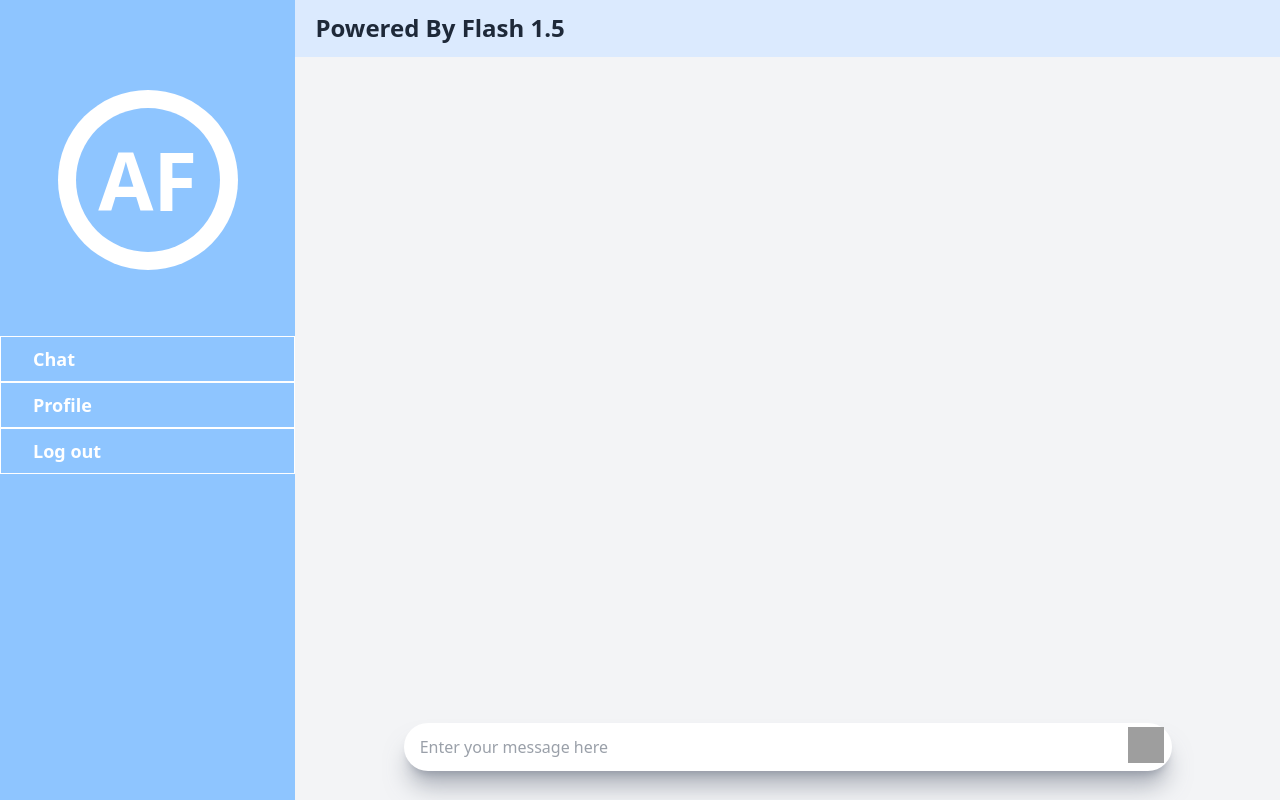
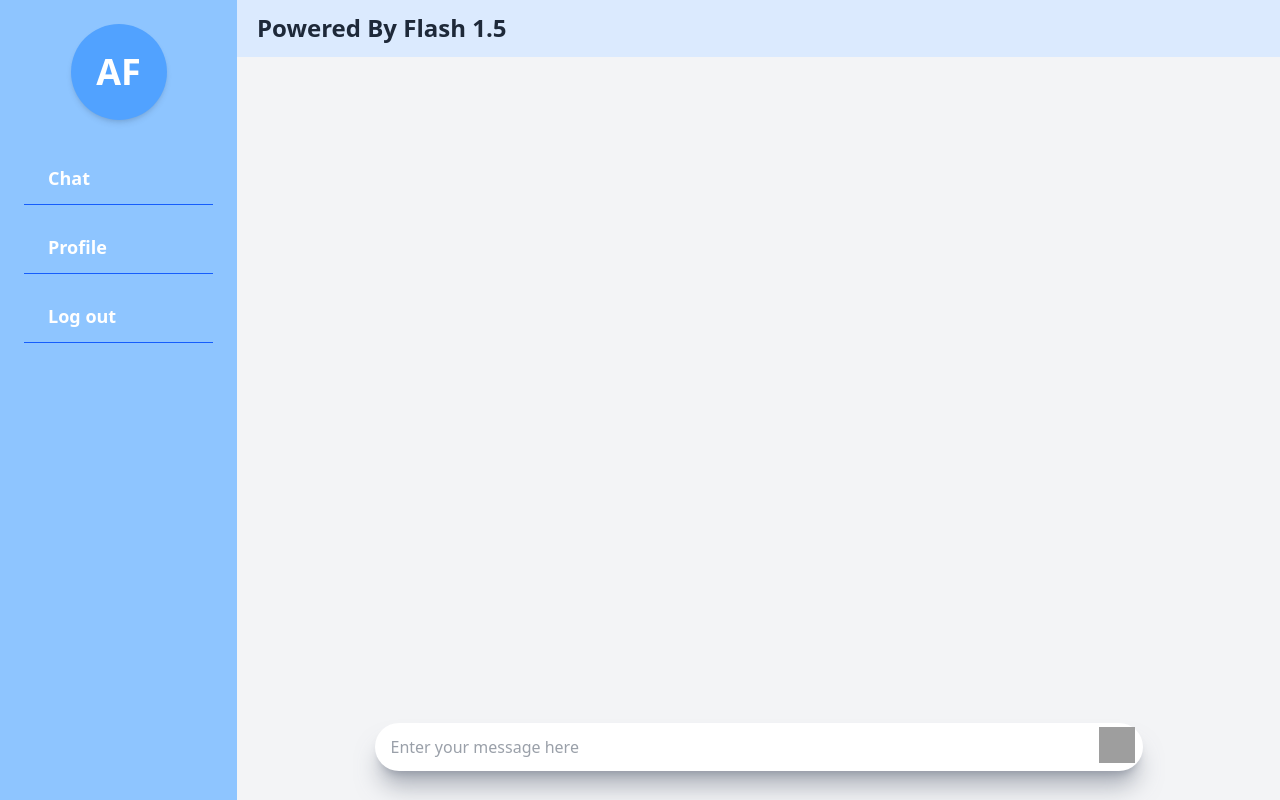
Before and after one commit to Muhammad-Abdullah-Feroz/ChatBot, a React (Vite) app: page / in a window 1280 px wide. Built offline with nearby package versions, Linux system fonts and the light colour scheme; grey boxes are pictures that could not be loaded.

Commit message:
changed the styling of sidebar

```diff
--- a/src/components/Sidebar.jsx
+++ b/src/components/Sidebar.jsx
@@ -5,33 +5,44 @@ const Sidebar = ({ user }) => {
   const [initials, setInitials] = useState("")
 
   useEffect(() => {
-    console.log(user)
     if (user) {
       const names = user.split(" ")
-      const initials = names[0].charAt(0) + names[1].charAt(0)
-      setInitials(initials)
+      const initials = names[0]?.charAt(0) + names[1]?.charAt(0)
+      setInitials(initials.toUpperCase()) // Make initials uppercase for consistency
     }
-
   }, [user])
 
-
   return (
-    <>
-      <div className='sidebar w-[30%] h-full bg-blue-300'>
-        <div className='flex flex-col  h-full'>
-          <div className='flex justify-center items-center h-[25%] mt-20'>
-            <div className='flex justify-center bg-amer-100 bg-white items-center h-[90%] aspect-square rounded-full'>
-              <div className='rounded-full bg-blue-300 hover:scale-105 hover:bg-blue-500 transition-transform text-white flex items-center justify-center h-[80%] aspect-square text-[500%] font-bold'>{initials}</div>
-            </div>
-          </div>
-          <div className="menu mt-14 overflow-hidden">
-            <div className="profile p-2 px-8 hover:bg-blue-500 hover:scale-105 transition-transform text-lg font-black flex items-center border text-white">Chat</div>
-            <div className="profile p-2 px-8 hover:bg-blue-500 hover:scale-105 transition-transform text-lg font-black flex items-center border text-white">Profile</div>
-            <div className="profile p-2 px-8 hover:bg-blue-500 hover:scale-105 transition-transform text-lg font-black flex items-center border text-white">Log out</div>
-          </div>
+    <div className="sidebar w-[280px] h-full bg-blue-300 p-6 space-y-8">
+      {/* User Avatar Section */}
+      <div className="flex justify-center items-center">
+        <div className="flex justify-center items-center w-24 h-24 bg-blue-400 rounded-full shadow-md hover:bg-blue-500 transition duration-200">
+          <div className="text-4xl font-bold text-white">{initials}</div>
         </div>
       </div>
-    </>
+
+      {/* Sidebar Menu */}
+      <div className="menu cursor-pointer space-y-4">
+        <div>
+          <div className="profile border-b-blue-800  p-3 px-6 rounded-lg text-lg font-semibold text-white hover:bg-blue-500 hover:scale-105 transition-all">
+            Chat
+          </div>
+          <div className='h-[1px] bg-blue-600' ></div>
+        </div>
+        <div>
+          <div className="profile  border-b-blue-800 p-3 px-6 rounded-lg text-lg font-semibold text-white hover:bg-blue-500 hover:scale-105 transition-all">
+            Profile
+          </div>
+          <div className='h-[0.5px] bg-blue-600' ></div>
+        </div>
+        <div>
+          <div className="profile  border-b-blue-800 p-3 px-6 rounded-lg text-lg font-semibold text-white hover:bg-blue-500 hover:scale-105 transition-all">
+            Log out
+          </div>
+          <div className='h-[1px] bg-blue-600' ></div>
+        </div>
+      </div>
+    </div>
   )
 }
 
```
